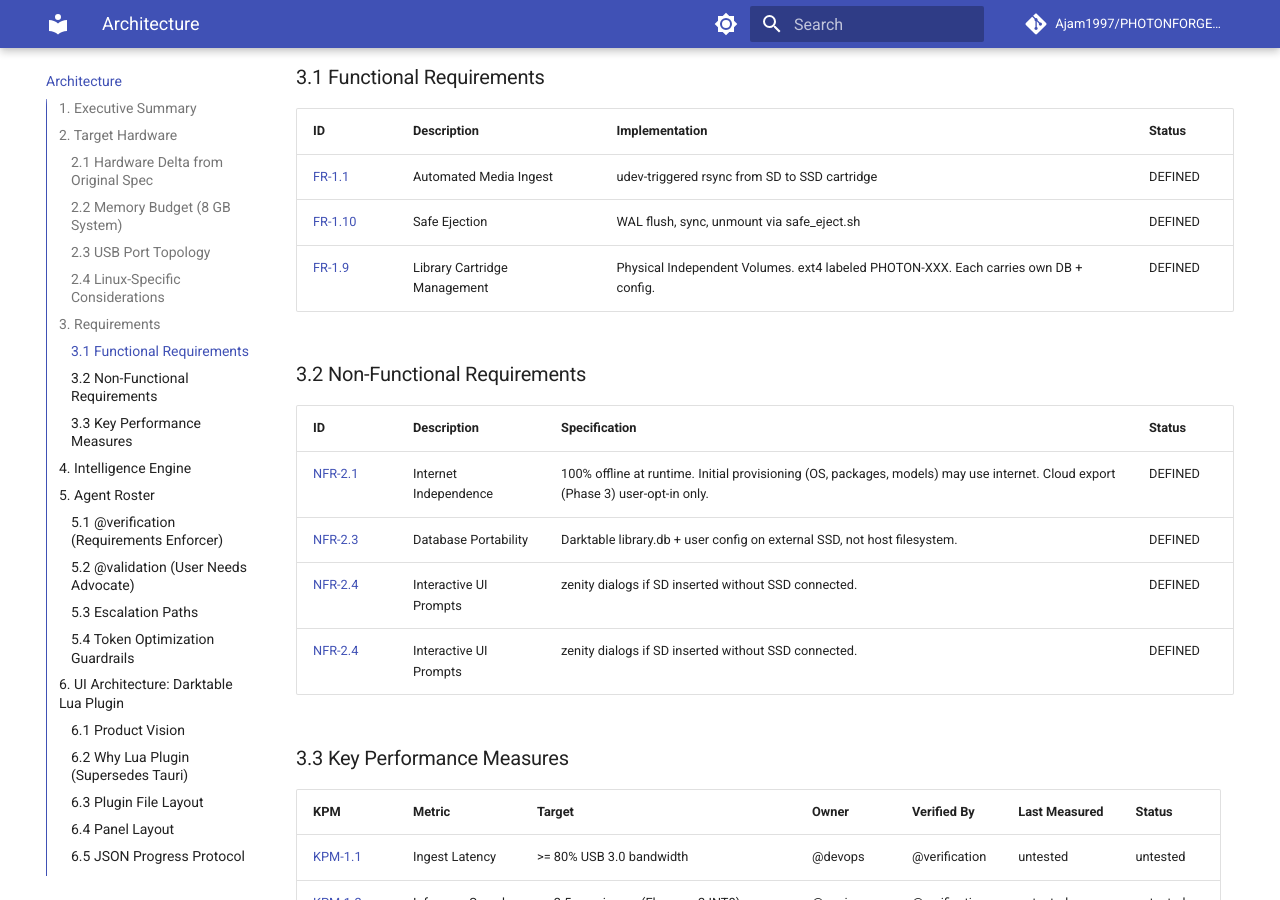
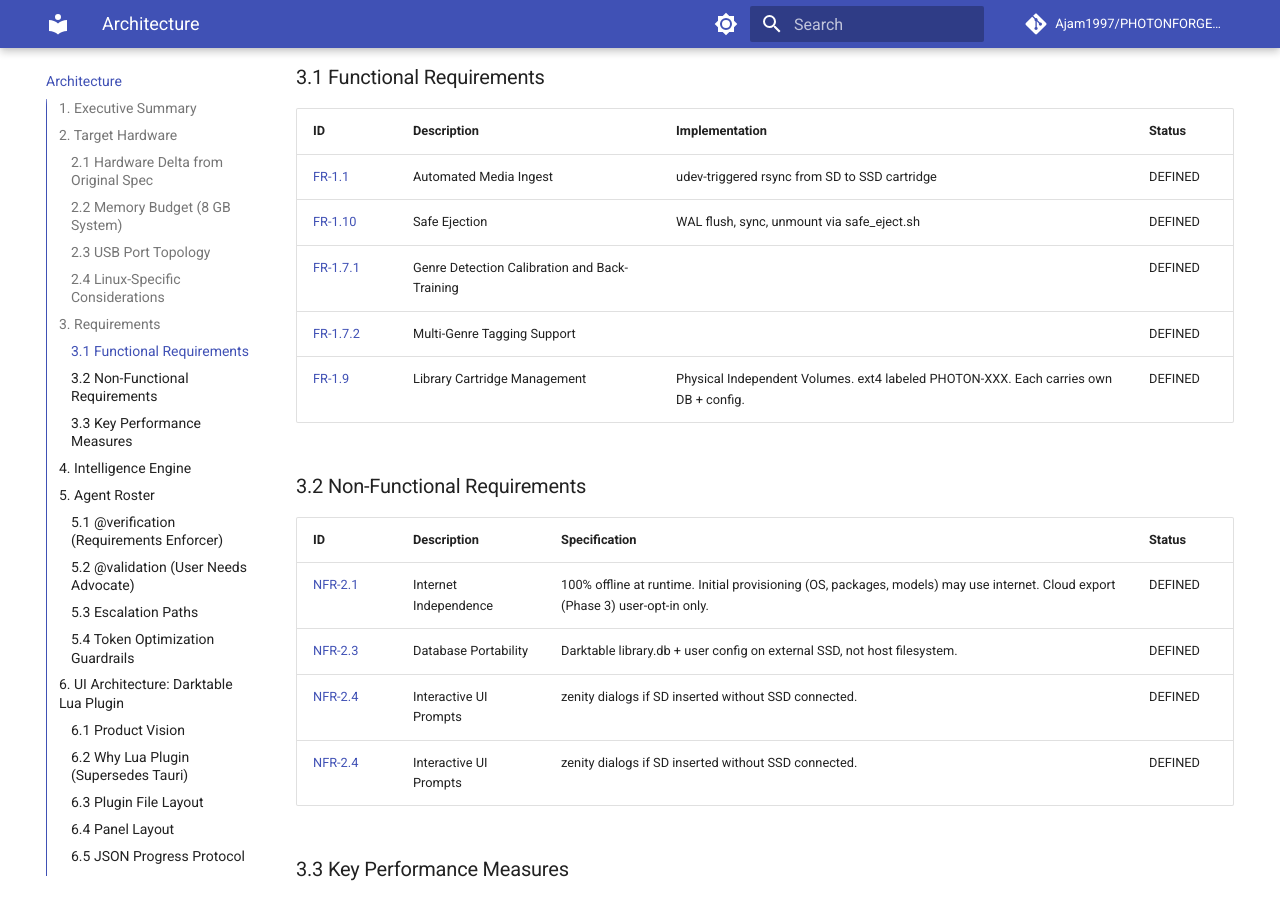
Before and after one commit to Ajam1997/PHOTONFORGE_Photo-Workflow, an MkDocs documentation site: the page built from docs/photonforge-architecture.md, in a window 1280 px wide and 900 px high, scrolled down 2505 px. Built offline with MkDocs 1.6.1 and Material for MkDocs 9.7.7, drawn with Linux system fonts in a browser that asks for light colours; comment, search, counter and statistics services are not loaded.

Commit message:
docs: auto-regenerate from GitHub Issues [skip ci]

```diff
--- a/docs/photonforge-architecture.md
+++ b/docs/photonforge-architecture.md
@@ -75,6 +75,8 @@ The original specification targeted a Yoga 920 (i7-8550U, 16 GB, Thunderbolt 3).
 |:---|:---|:---|:---|
 | [FR-1.1](https://github.com/Ajam1997/PHOTONFORGE_Photo-Workflow/issues/56) | Automated Media Ingest | udev-triggered rsync from SD to SSD cartridge | DEFINED |
 | [FR-1.10](https://github.com/Ajam1997/PHOTONFORGE_Photo-Workflow/issues/58) | Safe Ejection | WAL flush, sync, unmount via safe_eject.sh | DEFINED |
+| [FR-1.7.1](https://github.com/Ajam1997/PHOTONFORGE_Photo-Workflow/issues/66) | Genre Detection Calibration and Back-Training |  | DEFINED |
+| [FR-1.7.2](https://github.com/Ajam1997/PHOTONFORGE_Photo-Workflow/issues/67) | Multi-Genre Tagging Support |  | DEFINED |
 | [FR-1.9](https://github.com/Ajam1997/PHOTONFORGE_Photo-Workflow/issues/57) | Library Cartridge Management | Physical Independent Volumes. ext4 labeled PHOTON-XXX. Each carries own DB + config. | DEFINED |
 <!-- /AUTO:fr_table -->
 
```
